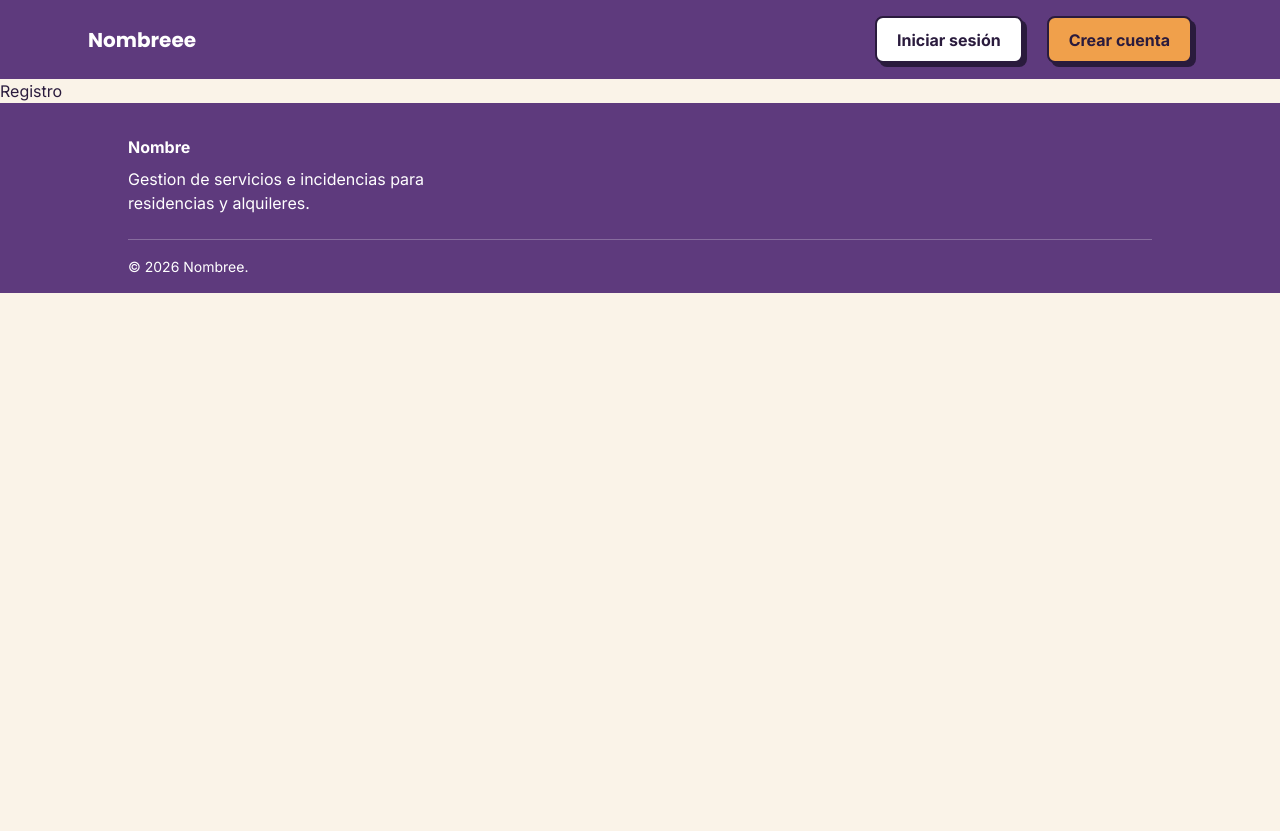
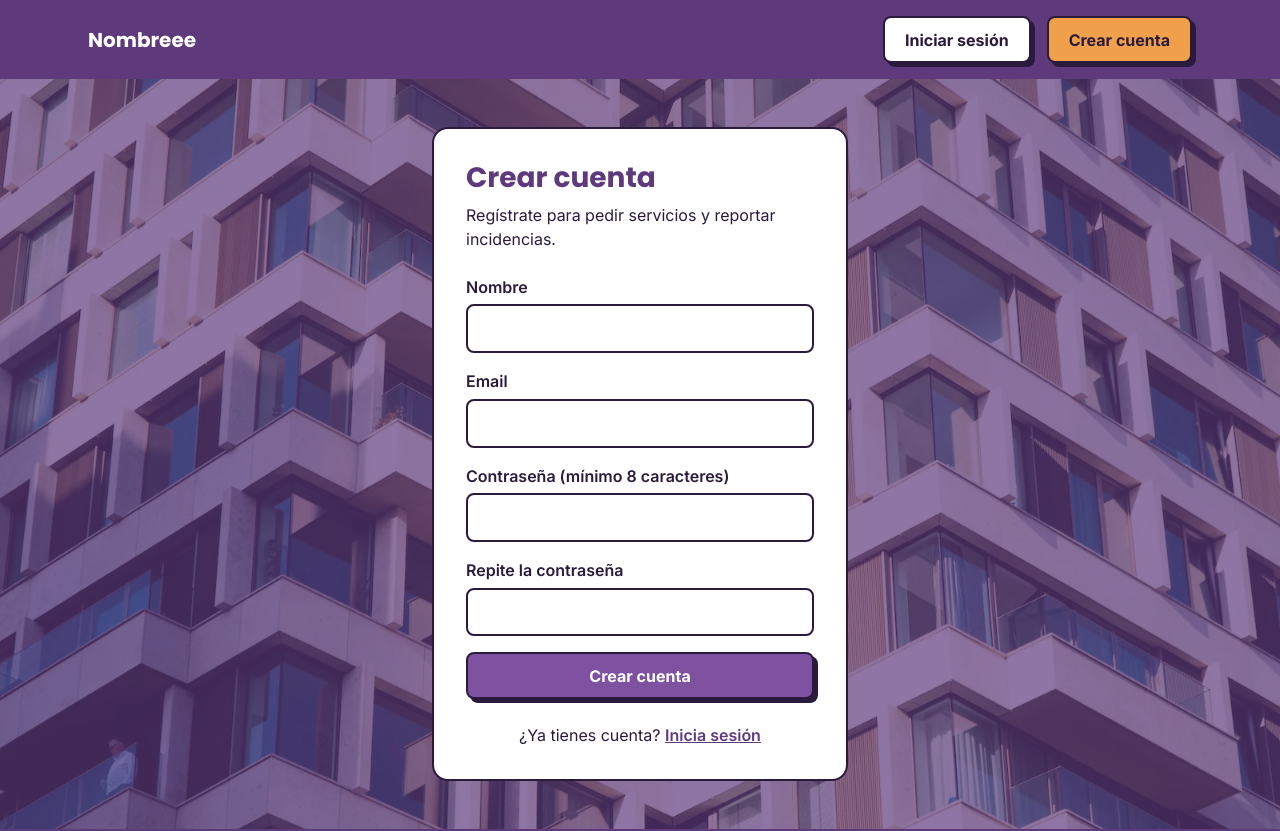
Before and after one commit to Dezius21/Web_Tickets_Trim1, a React (Vite) app in the folder frontend/: page /register in a window 1280 px wide. Shown: the top 831 px of the page. Before the commit the page ends 800 px from the top, so only its background shows below. Built offline with nearby package versions, Linux system fonts and the light colour scheme.

Commit message:
login y register

```diff
--- a/frontend/src/blocks/auth.css
+++ b/frontend/src/blocks/auth.css
@@ -1,67 +1,99 @@
 .auth {
-  flex: 1;
-  display: flex;
-  align-items: center;
-  justify-content: center;
-  padding: 2rem 1rem;
-  background:
-    linear-gradient(rgba(0, 0, 0, .45), rgba(0, 0, 0, .45)),
-    url("../assets/login_register.jpg") center / cover no-repeat;
+  position: relative;
+  isolation: isolate;
+  display: grid;
+  place-items: center;
+  min-height: 40rem;
+  padding: 3rem 1.5rem;
+  background: var(--color-primary-dark);
+}
+
+.auth::before {
+  content: "";
+  position: absolute;
+  inset: 0;
+  z-index: -1;
+  background: url("../images/banner-hero.webp") center / cover no-repeat;
+  opacity: 0.3;
 }
 
 .auth-card {
   width: 100%;
-  max-width: 420px;
-  background: #fff;
-  border-radius: 8px;
-  padding: 1.5rem;
-  box-shadow: 0 10px 30px rgba(0, 0, 0, .35);
+  max-width: 26rem;
+  padding: 2rem;
+  background: white;
+  border: 2px solid var(--color-text);
+  border-radius: 1rem;
+  box-shadow: var(--shadow-hard-lg);
 }
 
-.auth h1 {
-  margin-top: 0;
-  margin-bottom: 1.25rem;
-  font-size: 1.6rem;
-  font-weight: 800;
-  color: #111;
+.auth-card h1 {
+  margin: 0 0 0.5rem;
+  font-size: 1.75rem;
+  color: var(--color-primary-dark);
 }
 
-.auth input {
-  width: 100%;
-  box-sizing: border-box;
-  padding: 0.65rem 0.85rem;
-  border: 2px solid #111;
-  border-radius: 4px;
-  font-size: 1rem;
-  background: #fff;
-  transition: box-shadow 0.15s ease, transform 0.15s ease;
+.auth-intro {
+  margin: 0 0 1.5rem;
 }
 
-.auth input:focus {
-  outline: none;
-  box-shadow: 3px 3px 0px var(--color-principal);
-  transform: translate(-1px, -1px);
+.auth-card form {
+  display: grid;
+  gap: 1rem;
 }
 
-.auth .btn {
+.auth-card .btn {
   width: 100%;
-  box-sizing: border-box;
+}
+
+.auth-message {
+  margin: 1rem 0 0;
+  padding: 0.75rem 1rem;
+  background: var(--color-secondary);
+  border-radius: 0.5rem;
+}
+
+.auth-switch {
+  margin: 1.5rem 0 0;
   text-align: center;
 }
 
-.auth-alt {
-  margin: 1.25rem 0 0;
-  text-align: center;
-  font-size: 0.95rem;
+.auth-switch a {
+  color: var(--color-primary-dark);
+  font-weight: 600;
 }
 
-.form-error {
-  background: #fef2f2;
-  border: 2px solid #991b1b;
-  box-shadow: 4px 4px 0px #991b1b;
-  color: #991b1b;
+.auth-fieldset {
+  display: grid;
+  gap: 0.5rem;
+  margin: 0;
+  padding: 0;
+  border: none;
+}
+
+.auth-fieldset legend {
+  margin-bottom: 0.35rem;
+  padding: 0;
   font-weight: 600;
-  padding: .75rem;
-  border-radius: 4px;
-  margin-bottom: 1rem;
 }
+
+.radio-option {
+  display: flex;
+  align-items: center;
+  gap: 0.6rem;
+  padding: 0.65rem 0.85rem;
+  border: 2px solid var(--color-text);
+  border-radius: 0.5rem;
+  background: white;
+  cursor: pointer;
+}
+
+.radio-option input {
+  width: 1.1rem;
+  height: 1.1rem;
+  accent-color: var(--color-primary);
+}
+
+.radio-option:has(input:checked) {
+  background: var(--color-secondary);
+}
--- a/frontend/src/blocks/input.css
+++ b/frontend/src/blocks/input.css
@@ -1,37 +1,27 @@
 .field {
-  display: flex;
-  flex-direction: column;
-  gap: .35rem;
-  margin-bottom: 1rem;
+  display: grid;
+  gap: 0.35rem;
 }
 
 .field label {
-  font-weight: 700;
+  font-weight: 600;
 }
 
 .field input {
-  padding: .65rem .85rem;
-  border: 2px solid var(--color-borde);
-  border-radius: 4px;
-  font-size: 1rem;
-  background: #fff;
-  transition: box-shadow 0.15s ease, transform 0.15s ease;
-}
-
-.field input:focus {
-  outline: none;
-  box-shadow: 3px 3px 0px var(--color-principal);
-  transform: translate(-1px, -1px);
+  padding: 0.65rem 0.85rem;
+  border: 2px solid var(--color-text);
+  border-radius: 0.5rem;
+  background: white;
+  color: var(--color-text);
 }
 
 .field input[aria-invalid="true"] {
-  border-color: #b91c1c;
-  box-shadow: 3px 3px 0px #b91c1c;
+  border-color: var(--color-error);
 }
 
 .field-error {
   margin: 0;
-  color: #b91c1c;
+  color: var(--color-error);
+  font-size: 0.9rem;
   font-weight: 600;
-  font-size: .9rem;
 }
--- a/frontend/src/blocks/navbar.css
+++ b/frontend/src/blocks/navbar.css
@@ -3,41 +3,46 @@
   align-items: center;
   justify-content: space-between;
   flex-wrap: wrap;
-  gap: 1rem;
+  gap: 0.75rem 1rem;
   padding: 1rem max(1.5rem, calc((100% - var(--container)) / 2 + 1.5rem));
   background: var(--color-primary-dark);
 }
 
 .navbar-brand {
   color: white;
+  font-family: var(--font-title);
   font-size: 1.25rem;
   font-weight: 700;
   text-decoration: none;
-  font-family: var(--font-title);
+  white-space: nowrap;
 }
 
 .navbar-links {
   display: flex;
   align-items: center;
-  gap: 1.5rem;
+  gap: 1rem;
 }
 
-@media (max-width: 480px) {
+.navbar-links .btn {
+  white-space: nowrap;
+}
+
+@media (max-width: 600px) {
   .navbar {
     padding: 0.75rem 1rem;
     gap: 0.5rem;
   }
 
   .navbar-brand {
-    font-size: 1.1rem;
+    font-size: 1.05rem;
   }
 
   .navbar-links {
-    gap: 0.75rem;
-    font-size: 0.9rem;
+    gap: 0.5rem;
   }
 
   .navbar-links .btn {
-    padding: 0.4rem 0.75rem;
+    padding: 0.35rem 0.6rem;
+    font-size: 0.8125rem;
   }
 }
--- a/frontend/src/components/Input.jsx
+++ b/frontend/src/components/Input.jsx
@@ -1,3 +1,5 @@
+import "../blocks/input.css";
+
 export default function Input({ id, label, error, ...props }) {
   const errorId = `${id}-error`;
 
--- a/frontend/src/components/pages/Login.jsx
+++ b/frontend/src/components/pages/Login.jsx
@@ -1,4 +1,95 @@
-// components/pages/Login.jsx
-export default function Login() {
-  return <h1>Login</h1>;
+import { use, useState } from "react";
+import { Link } from "react-router-dom";
+import Input from "../Input";
+import Button from "../Button";
+import "../../blocks/auth.css";
+
+const EMAIL_REGEX = /\S+@\S+\.\S+/;
+
+function validate(form){
+  const errors = {};
+
+  if(!form.email.trim())
+  {
+    errors.email = "Escribe tu email";
+  }
+  else if(!EMAIL_REGEX.test(form.email))
+  {
+    errors.email = "El email no tiene un formato valido"
+  }
+
+  if(!form.password)
+  {
+    errors.password = "Escribe tu contraseña"
+  }
+
+  return errors;
 }
+
+export default function Login(){
+
+  const [form, setForm] = useState({email: "", password: ""});
+  const [errors, setErrors] = useState({});
+  const [message, setMessage] = useState("");
+
+  function handleChange(e){
+    const {name, value} = e.target;
+    setForm({...form, [name]: value});
+    setErrors({...errors, [name]: ""});
+    setMessage("");
+  }
+
+  function handleSubmit(e){
+    e.preventDefault();
+
+    const newErrors = validate(form);
+    setErrors(newErrors);
+    if(Object.keys(newErrors).length > 0) return;
+
+    console.log("login valido", form.email);
+
+    setMessage("Todo ok falta conexion al server");
+  }
+
+  return(
+    <section className="auth">
+      <div className="auth-card">
+        <h1>Iniciar sesión</h1>
+        <p className="auth-intro">
+          Accedde para pedir servicios y reportar incidencias
+        </p>
+
+        <form onSubmit={handleSubmit} noValidate>
+           <Input
+            id="email"
+            name="email"
+            type="email"
+            label="Email"
+            autoComplete="email"
+            value={form.email}
+            onChange={handleChange}
+            error={errors.email}
+          />
+          <Input
+            id="password"
+            name="password"
+            type="password"
+            label="Contraseña"
+            autoComplete="current-password"
+            value={form.password}
+            onChange={handleChange}
+            error={errors.password}
+          />
+          <Button type="submit">Entrar</Button>
+        </form>
+        {message && (
+          <p className="auth-message" role="status">{message}</p>
+        )}
+
+        <p className="auth-switch">
+          ¿No tienes cuenta? <Link to="/register">Crea una cuenta</Link>
+        </p>
+      </div>
+    </section>
+  )
+}
--- a/frontend/src/components/pages/Register.jsx
+++ b/frontend/src/components/pages/Register.jsx
@@ -1,3 +1,131 @@
-export default function Navbar() {
-  return <nav>Registro</nav>;
+import { useState } from "react";
+import { Link } from "react-router-dom";
+import Input from "../Input";
+import Button from "../Button";
+import "../../blocks/auth.css";
+
+const EMAIL_REGEX = /\S+@\S+\.\S+/;
+
+function validate(form) {
+  const errors = {};
+
+  if (!form.name.trim()) {
+    errors.name = "Escribe tu nombre.";
+  } else if (form.name.trim().length < 2) {
+    errors.name = "El nombre es demasiado corto.";
+  }
+
+  if (!form.email.trim()) {
+    errors.email = "Escribe tu email.";
+  } else if (!EMAIL_REGEX.test(form.email)) {
+    errors.email = "El email no tiene un formato válido.";
+  }
+
+  if (!form.password) {
+    errors.password = "Escribe una contraseña.";
+  } else if (form.password.length < 8) {
+    errors.password = "La contraseña debe tener al menos 8 caracteres.";
+  }
+
+  if (!form.confirm) {
+    errors.confirm = "Repite la contraseña.";
+  } else if (form.confirm !== form.password) {
+    errors.confirm = "Las contraseñas no coinciden.";
+  }
+
+  return errors;
 }
+
+export default function Register() {
+  const [form, setForm] = useState({
+    name: "",
+    email: "",
+    password: "",
+    confirm: "",
+  });
+  const [errors, setErrors] = useState({});
+  const [message, setMessage] = useState("");
+
+  function handleChange(e) {
+    const { name, value } = e.target;
+    setForm({ ...form, [name]: value });
+    setErrors({ ...errors, [name]: "" });
+    setMessage("");
+  }
+
+  function handleSubmit(e) {
+    e.preventDefault();
+
+    const newErrors = validate(form);
+    setErrors(newErrors);
+    if (Object.keys(newErrors).length > 0) return;
+
+    console.log("Registro válido:", form.name, form.email);
+    setMessage("Todo ok falta conexion al server.");
+  }
+
+  return (
+    <section className="auth">
+      <div className="auth-card">
+        <h1>Crear cuenta</h1>
+        <p className="auth-intro">
+          Regístrate para pedir servicios y reportar incidencias.
+        </p>
+
+        <form onSubmit={handleSubmit} noValidate>
+          <Input
+            id="name"
+            name="name"
+            type="text"
+            label="Nombre"
+            autoComplete="name"
+            value={form.name}
+            onChange={handleChange}
+            error={errors.name}
+          />
+          <Input
+            id="email"
+            name="email"
+            type="email"
+            label="Email"
+            autoComplete="email"
+            value={form.email}
+            onChange={handleChange}
+            error={errors.email}
+          />
+          <Input
+            id="password"
+            name="password"
+            type="password"
+            label="Contraseña (mínimo 8 caracteres)"
+            autoComplete="new-password"
+            value={form.password}
+            onChange={handleChange}
+            error={errors.password}
+          />
+          <Input
+            id="confirm"
+            name="confirm"
+            type="password"
+            label="Repite la contraseña"
+            autoComplete="new-password"
+            value={form.confirm}
+            onChange={handleChange}
+            error={errors.confirm}
+          />
+
+
+          <Button type="submit">Crear cuenta</Button>
+        </form>
+
+        {message && (
+          <p className="auth-message" role="status">{message}</p>
+        )}
+
+        <p className="auth-switch">
+          ¿Ya tienes cuenta? <Link to="/login">Inicia sesión</Link>
+        </p>
+      </div>
+    </section>
+  );
+}
```
